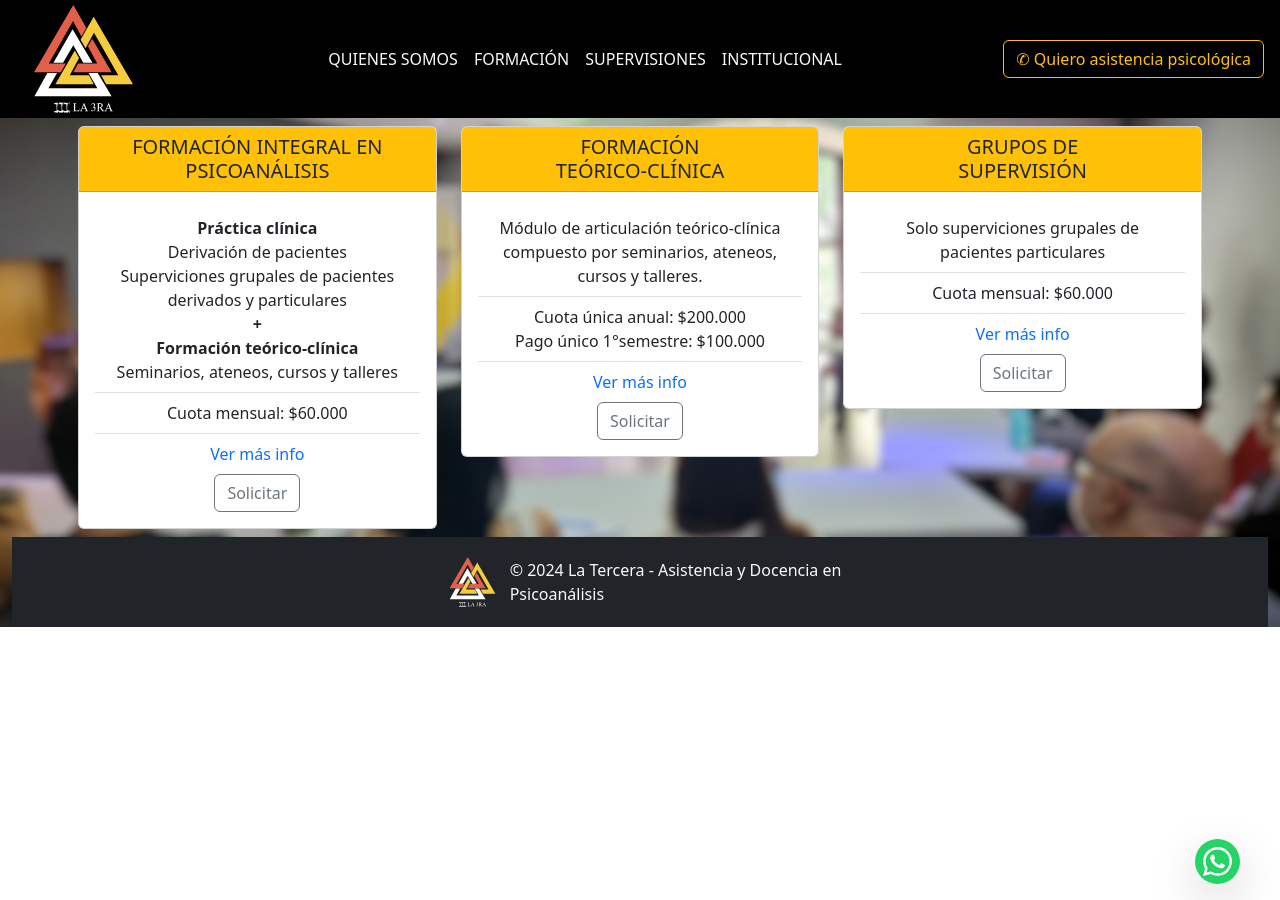
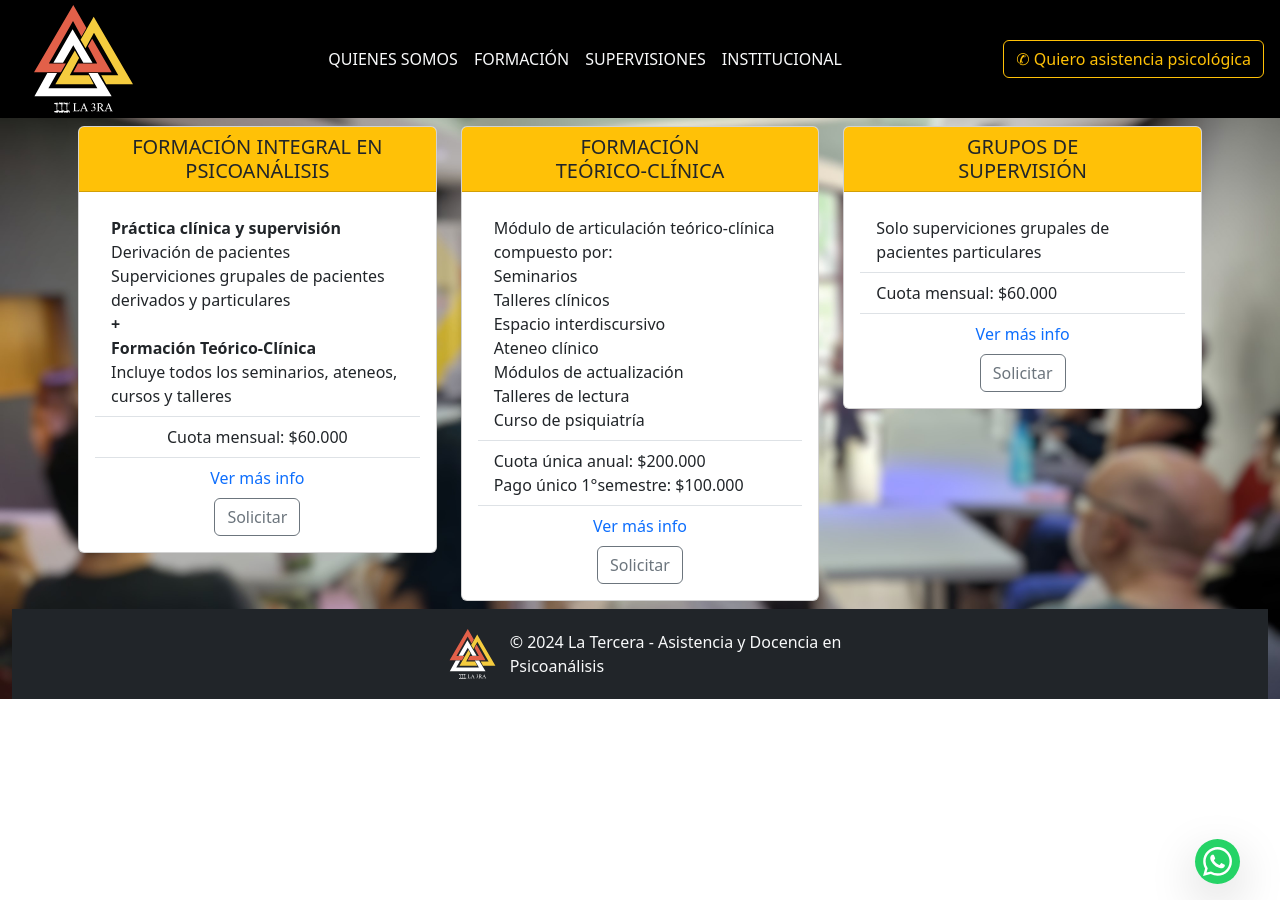
Before and after one commit to jgoldsmidt/ltweb, a Jekyll site: the page built from formacion.markdown, in a window 1280 px wide. Built offline with Jekyll 4.4.1, drawn with Linux system fonts in a browser that asks for light colours.

```diff
--- a/_layouts/formacion.html
+++ b/_layouts/formacion.html
@@ -18,13 +18,13 @@
                 <h5 class="card-header bg-warning">FORMACIÓN INTEGRAL EN PSICOANÁLISIS</h5>
                 <div class="card-body">
                   <ul class="list-group list-group-flush">
-                    <li class="list-group-item">
-                        <b>Práctica clínica</b>
+                    <li class="list-group-item text-start">
+                        <b>Práctica clínica y supervisión</b>
                         <br>Derivación de pacientes
                         <br>Superviciones grupales de pacientes derivados y particulares
                         <br><b>+</b>
-                    <br><b>Formación teórico-clínica</b>
-                    <br> Seminarios, ateneos, cursos y talleres</li>
+                    <br><b>Formación Teórico-Clínica</b>
+                    <br> Incluye todos los seminarios, ateneos, cursos y talleres</li>
                     <li class="list-group-item">Cuota mensual: $<span class="number-format">{{page.cuota-FIC}}</span></li>
                     <li class="list-group-item"><a href="/fip">Ver más info </a></li>
                   </ul>
@@ -37,9 +37,16 @@
                   <h5 class="card-header bg-warning"> FORMACIÓN <br>TEÓRICO-CLÍNICA</h5>
                   <div class="card-body">
                     <ul class="list-group list-group-flush">
-                      <li class="list-group-item"> Módulo de articulación teórico-clínica compuesto por seminarios, ateneos, cursos y talleres.
+                      <li class="list-group-item text-start"> Módulo de articulación teórico-clínica compuesto por:
+                      <br>Seminarios
+                      <br>Talleres clínicos
+                      <br>Espacio interdiscursivo
+                      <br>Ateneo clínico
+                      <br>Módulos de actualización
+                      <br>Talleres de lectura
+                      <br>Curso de psiquiatría
                       </li>
-                      <li class="list-group-item">
+                      <li class="list-group-item text-start">
                         Cuota única anual: $<span class="number-format">{{page.cuota-FTC-anual}}</span>
                         <br>
                         Pago único 1°semestre: $<span class="number-format">{{page.cuota-FTC-semestre}}</span>
@@ -55,8 +62,8 @@
                   <h5 class="card-header bg-warning"> GRUPOS DE <br>SUPERVISIÓN</h5>
                   <div class="card-body">
                     <ul class="list-group list-group-flush">
-                      <li class="list-group-item">Solo superviciones grupales de pacientes particulares</li>
-                    <li class="list-group-item">Cuota mensual: $<span class="number-format">{{page.cuota-SUP}}</span>
+                      <li class="list-group-item text-start">Solo superviciones grupales de pacientes particulares</li>
+                    <li class="list-group-item text-start">Cuota mensual: $<span class="number-format">{{page.cuota-SUP}}</span>
                     </li>
                     <li class="list-group-item"><a href="/fip">Ver más info </a></li></ul>
                     <a href="#" class="btn btn-outline-secondary">Solicitar</a>
```
